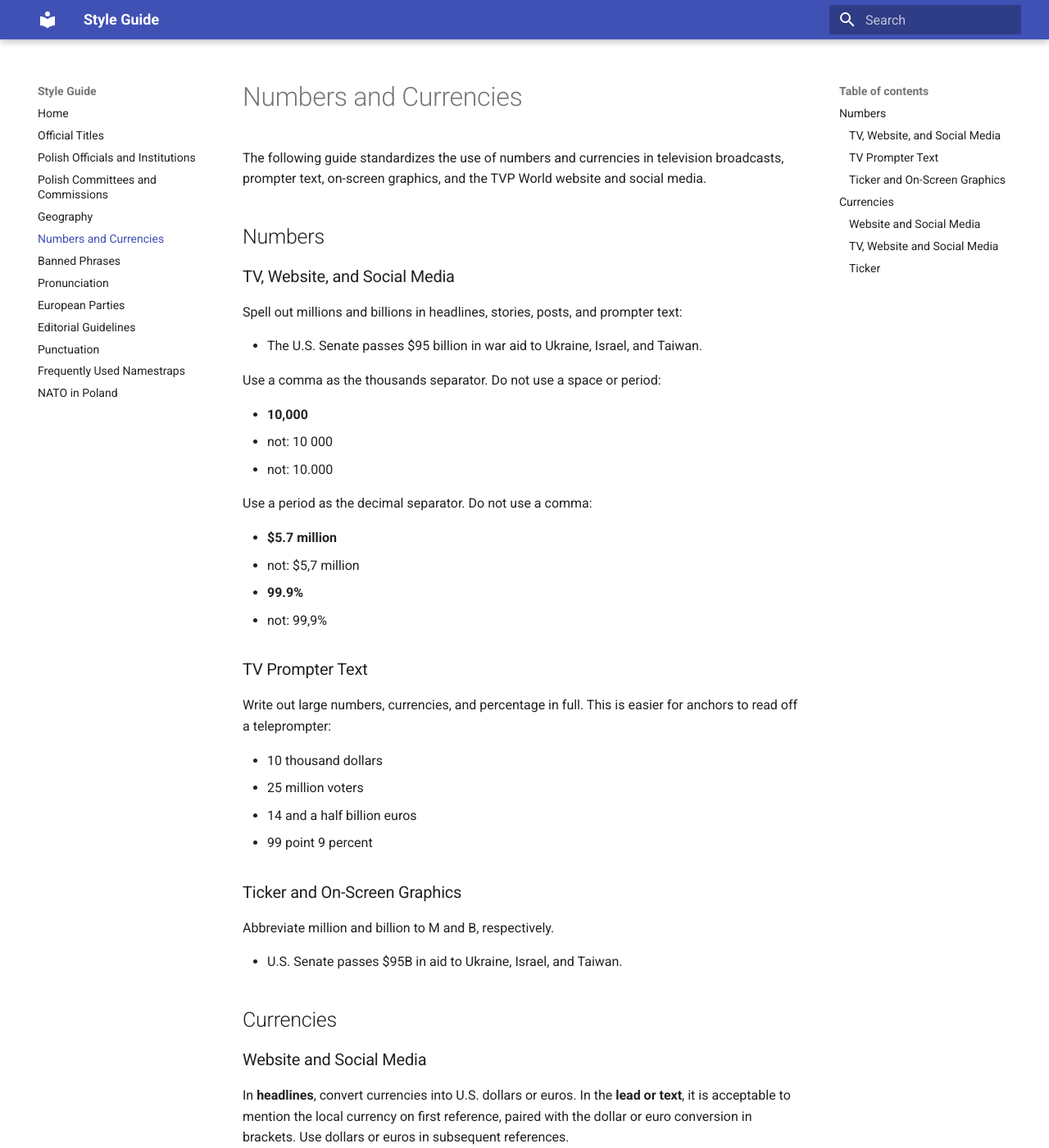
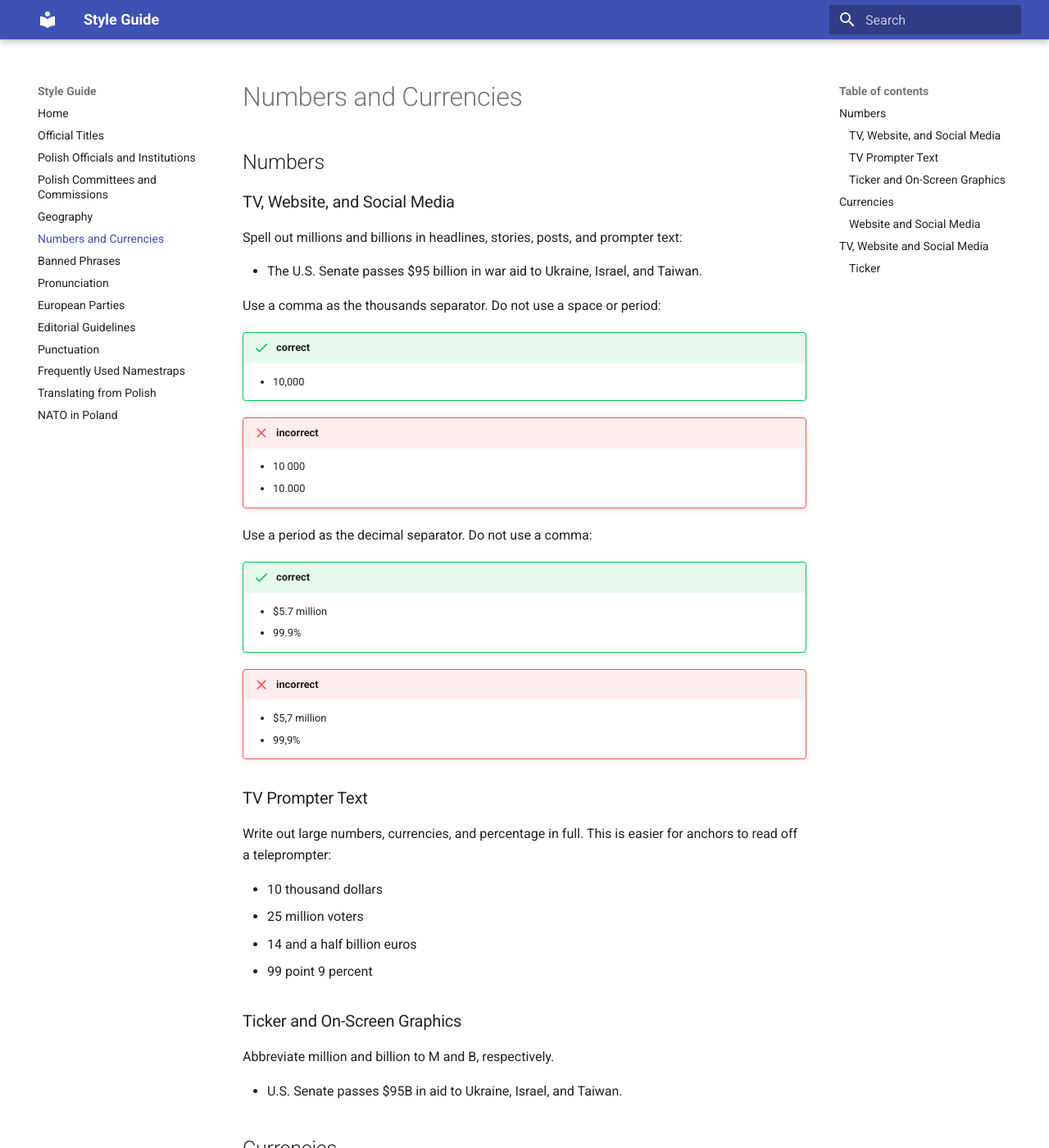
Before and after one commit to rthrbrs/styleguide, an MkDocs documentation site: the page built from docs/numbers.md, in a window 1280 px wide and 1400 px high. Shown: the whole window at 82% size. Built offline with MkDocs 1.6.1 and Material for MkDocs 9.7.7, drawn with Linux system fonts in a browser that asks for light colours; some of the changed text lies outside the part shown.

Commit message:
updated Number, created Translating from Polish

```diff
--- a/docs/numbers.md
+++ b/docs/numbers.md
@@ -1,6 +1,4 @@
 # Numbers and Currencies
-
-The following guide standardizes the use of numbers and currencies in television broadcasts, prompter text, on-screen graphics, and the TVP World website and social media.
 
 ## Numbers
 
@@ -12,16 +10,27 @@
 
 Use a comma as the thousands separator. Do not use a space or period:
 
-* **10,000**
-* not: 10 000
-* not: 10.000
+!!! success "correct"
+
+    * 10,000
+
+!!! failure  "incorrect"
+
+    * 10 000
+    * 10.000
 
 Use a period as the decimal separator. Do not use a comma:
 
-* **$5.7 million**
-* not: $5,7 million
-* **99.9%**
-* not: 99,9%
+!!! success "correct"
+
+    * $5.7 million
+    * 99.9%
+
+!!! failure  "incorrect"
+
+    * $5,7 million
+    * 99,9%
+
 
 ### TV Prompter Text
 
@@ -32,7 +41,6 @@
 * 14 and a half billion euros
 * 99 point 9 percent
 
-
 ### Ticker and On-Screen Graphics
 
 Abbreviate million and billion to M and B, respectively.
@@ -53,4 +62,4 @@
 
 ### Ticker
 
-Convert all currencies to U.S. dollars or euros, placing the currency symbol before the amount, followed by B, M, or thousands: **€5B, €10M, $65,000**
+Convert all currencies to U.S. dollars or euros, placing the currency symbol before the amount, followed by B, M, or thousands: **€5B, €10M, $65,000**.
--- a/mkdocs.yml
+++ b/mkdocs.yml
@@ -13,6 +13,7 @@
   - Editorial Guidelines: EditorialGuidelines.md
   - Punctuation: Punctuation.md
   - Frequently Used Namestraps: Namestraps.md
+  - Translating from Polish: translating_from_Polish.md
   - NATO in Poland: NATO_PL.md
 theme: material
 markdown_extensions:
```
Also changed, not shown: other parts of docs/numbers.md (+2 -1 lines), docs/titles.md (+0 -3 lines), docs/translating_from_Polish.md (added, +13 -0 lines).
